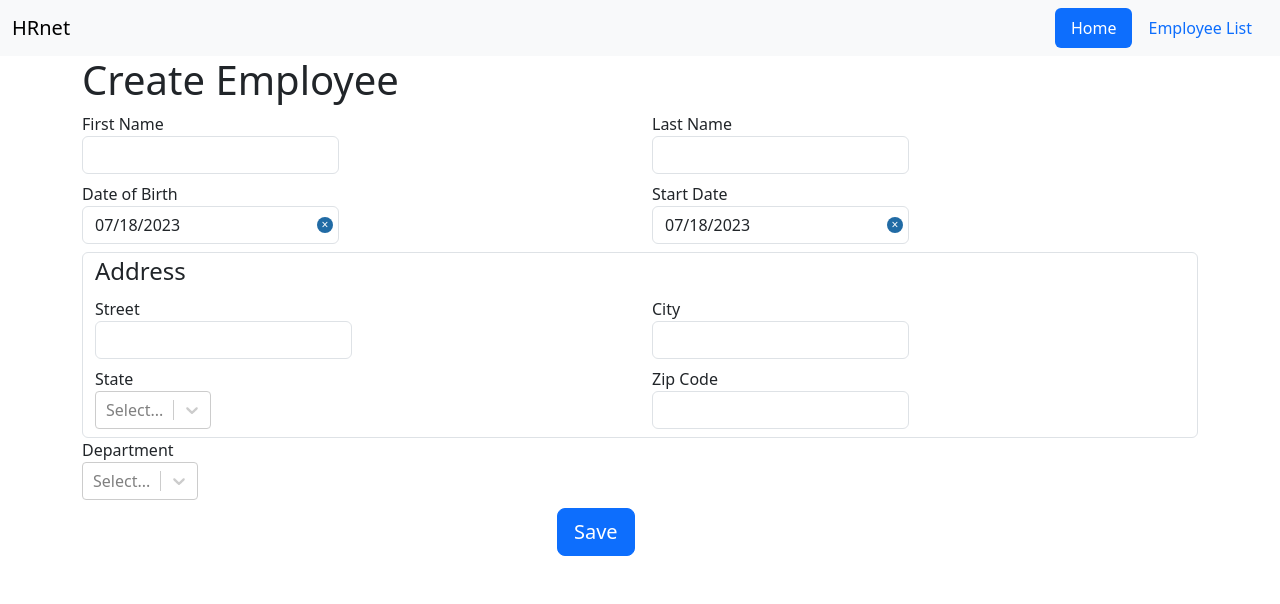
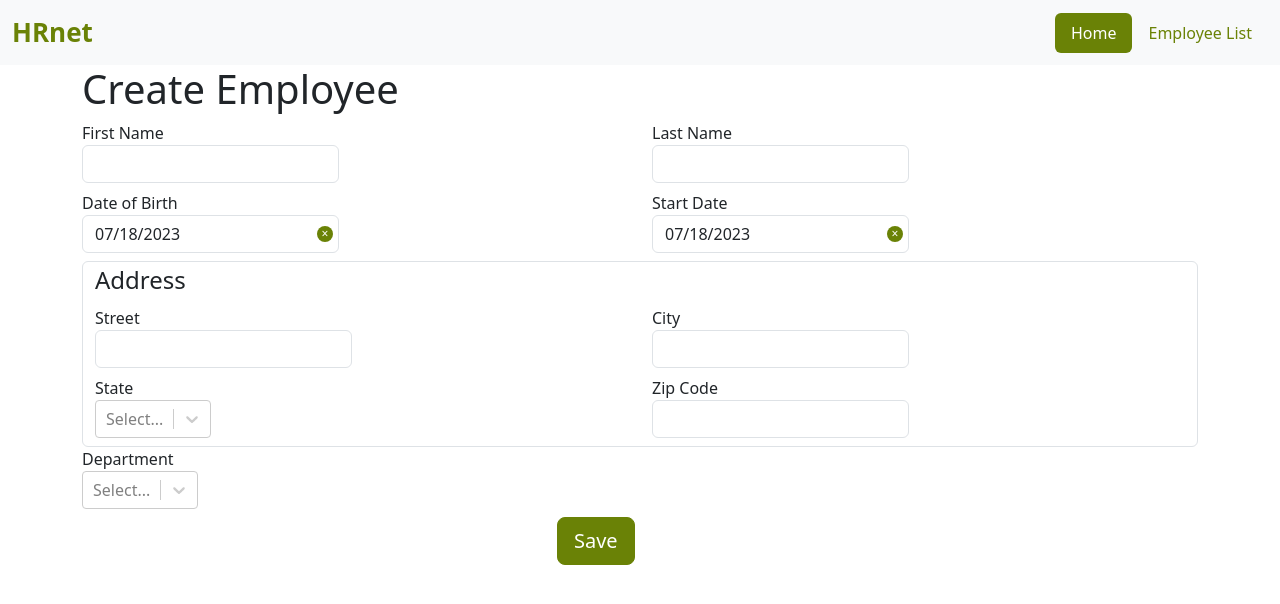
Before and after one commit to Thorekt/RobinOry_14_07072023, a React (Create React App) app: page / in a window 1280 px wide. Shown: the top 604 px of the page. Built offline with nearby package versions, Linux system fonts and the light colour scheme.

Commit message:
change color on various element

```diff
--- a/src/app/styles/app.css
+++ b/src/app/styles/app.css
@@ -0,0 +1,21 @@
+.btn {
+    background-color: #6A8206;
+    border: var(--bs-btn-border-width) solid #6A8206;
+}
+
+.btn:hover {
+    background-color: #8dad0b;
+    border: var(--bs-btn-border-width) solid #8dad0b;
+}
+
+.react-datepicker__close-icon::after, .react-datepicker__day--selected{
+    background-color: #6A8206;
+}
+
+.react-datepicker__close-icon:hover::after, .react-datepicker__day--selected:hover, .react-datepicker__day--keyboard-selected:hover{
+    background-color: #8dad0b;
+}
+
+.react-datepicker__day--keyboard-selected{
+    background-color: #bfc999;
+}
--- a/src/app/styles/components/navBar.css
+++ b/src/app/styles/components/navBar.css
@@ -0,0 +1,13 @@
+.nav-pills .nav-link.active{
+    color: #fff;
+    background-color: #6A8206 !important;
+}
+
+.navbar .nav-pills .nav-link, .navbar  .navbar-brand{
+    color: #6A8206;
+}
+
+.navbar .navbar-brand{
+    font-size: 26px;
+    font-weight: 700;
+}
```
